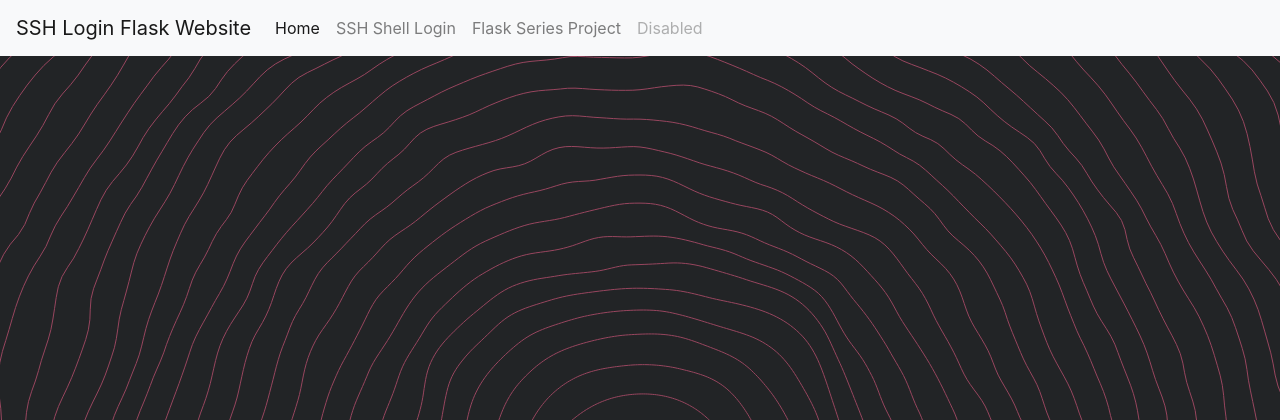
After one commit to MaxVukovich/SecureShell, a Flask app: template templates/menu template.html in a window 1280 px wide. The commit adds this page. Shown: the top 420 px of the page. Run offline with Flask 2, Linux system fonts and the light colour scheme; the template is opened without the code that fills it, so the values that code supplies are empty; some libraries are stand-ins or nearby versions.

Commit message:
fixed menu back to normal

```diff
--- a/templates/home.html
+++ b/templates/home.html
@@ -7,7 +7,6 @@
     <link rel="stylesheet" href="https://cdnjs.cloudflare.com/ajax/libs/font-awesome/4.7.0/css/font-awesome.min.css">
 
 </head>
-
 <body>
 <nav class="navbar navbar-expand-lg navbar-light bg-light">
     <a class="navbar-brand" href="#">SSH Login Flask Website</a>
@@ -23,8 +22,6 @@
         </div>
     </div>
 </nav>
-
-
 
 <div id="vantatrunk"></div>
 <script src="https://cdnjs.cloudflare.com/ajax/libs/p5.js/1.1.9/p5.min.js"></script>
--- /dev/null
+++ b/templates/menu template.html
@@ -0,0 +1,20 @@
+<!DOCTYPE html>
+{% extends "home.html" %}
+{% block head %}
+<menu template>{{menu}}| Home </menu template>
+<body>
+<nav class="navbar navbar-expand-lg navbar-light bg-light">
+    <a class="navbar-brand" href="#">SSH Login Flask Website</a>
+    <button class="navbar-toggler" type="button" data-toggle="collapse" data-target="#navbarNavAltMarkup" aria-controls="navbarNavAltMarkup" aria-expanded="false" aria-label="Toggle navigation">
+        <span class="navbar-toggler-icon"></span>
+    </button>
+    <div class="collapse navbar-collapse" id="navbarNavAltMarkup">
+        <div class="navbar-nav">
+            <a class="nav-link active" href="/">Home <span class="sr-only">(current)</span></a>
+            <a class="nav-link" href="/links">SSH Shell Login</a>
+            <a class="nav-link" href="/flask">Flask Series Project</a>
+            <a class="nav-link disabled" href="#" tabindex="-1" aria-disabled="true">Disabled</a>
+        </div>
+    </div>
+</nav>
+{% endblock %}
```
